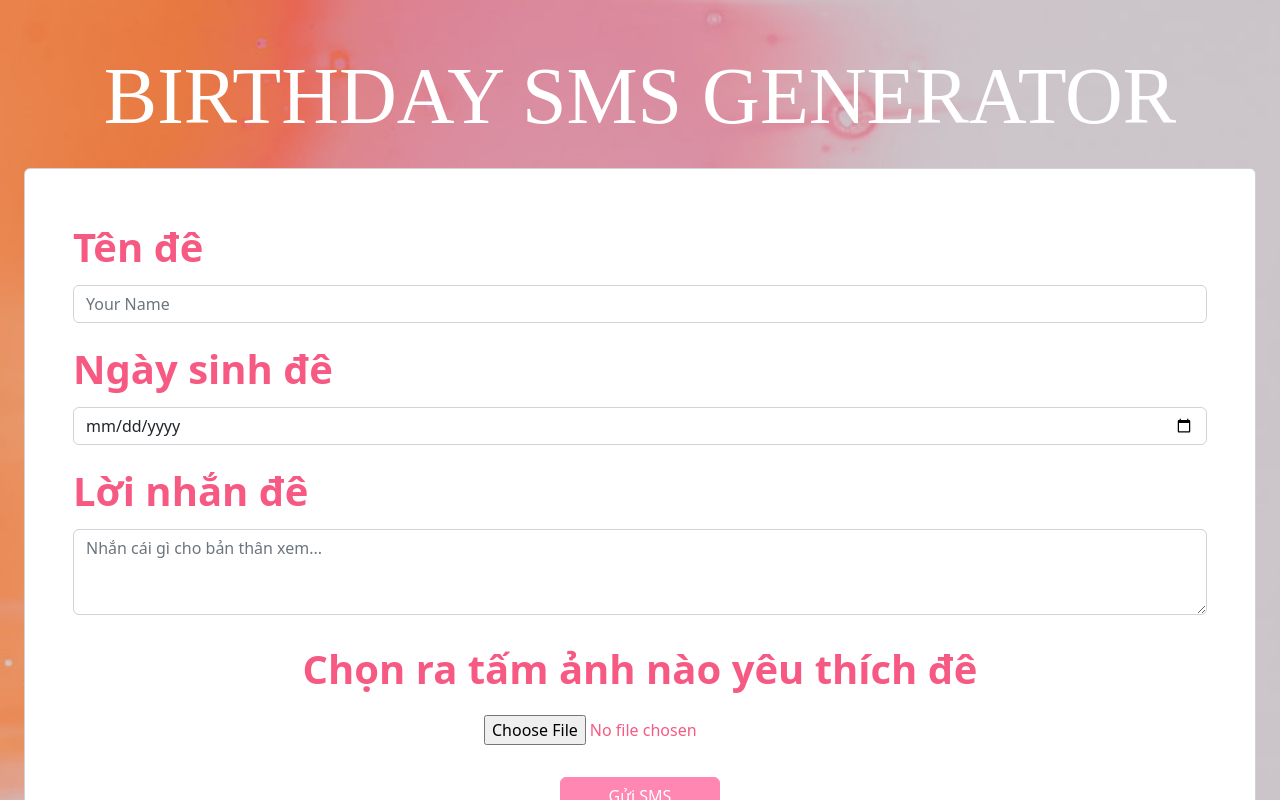
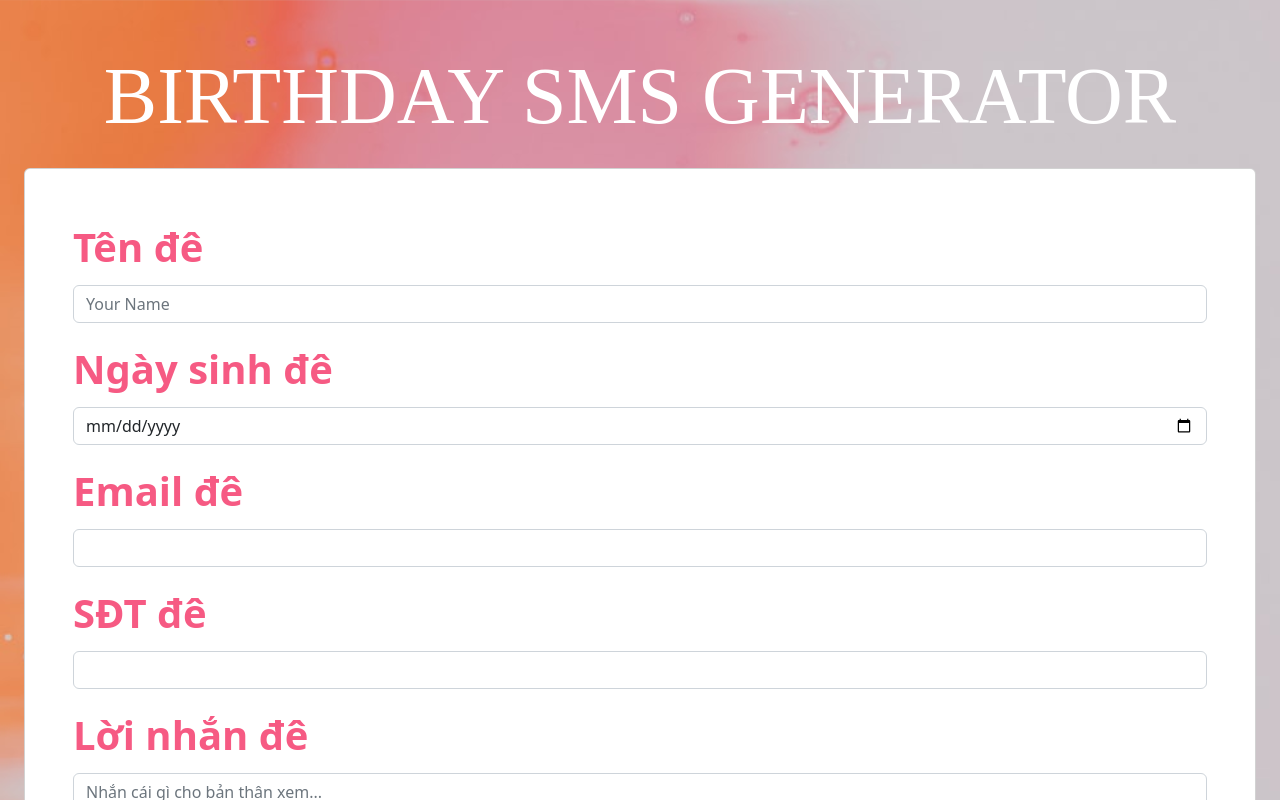
Before and after one commit to khoale38/typescript-practice, a React (Create React App) app: page / in a window 1280 px wide. Shown: the top 800 px of the page. Built offline with nearby package versions, Linux system fonts and the light colour scheme; a web font is replaced by a local one.

Commit message:
done upload profile

```diff
--- a/package.json
+++ b/package.json
@@ -13,11 +13,14 @@
     "@types/react-dom": "^18.0.6",
     "axios": "^0.27.2",
     "bootstrap": "^5.2.0",
+    "cors": "^2.8.5",
     "moment": "^2.29.4",
     "react": "^18.2.0",
     "react-bootstrap": "^2.5.0",
     "react-dom": "^18.2.0",
+    "react-router-dom": "^6.3.0",
     "react-scripts": "5.0.1",
+    "sass": "^1.54.4",
     "typescript": "^4.7.4",
     "web-vitals": "^2.1.4"
   },
--- a/src/components/Card.tsx
+++ b/src/components/Card.tsx
@@ -3,11 +3,14 @@ import "../styles/Home.scss";
 import { useState, useEffect } from "react";
 import Profile from "../models/Profile";
 import moment from "moment";
+import ProfileService from "../service/ProfileService";
 const Card: React.FC = () => {
   const [images, setImages] = useState([] as any);
   const [imageURLS, setImageURLs] = useState([]);
   const [form, setForm] = useState<Profile>({
     name: "",
+    mail: "",
+    phone: "",
     date: "", //moment(Date.now()).format('YYYY-MM-DD');
     message: "",
     image: "",
@@ -20,6 +23,9 @@ const Card: React.FC = () => {
       newImageUrls.push(URL.createObjectURL(image))
     );
     setImageURLs(newImageUrls);
+    toDataUrl(newImageUrls, function(myBase64:any) {
+      setForm({...form,image:myBase64})// myBase64 is the base64 string
+  });
   }, [images]);
 
   function onImageChange(e: any) {
@@ -29,13 +35,26 @@ const Card: React.FC = () => {
   const changeHandler = (event: React.ChangeEvent<HTMLElement>) => {
     setForm({
       ...form,
-      [(event.target as HTMLInputElement).name]: [(event.target as HTMLInputElement).value],
+      [(event.target as HTMLInputElement).name]:
+        (event.target as HTMLInputElement).value,
+
     });
   };
 
-  const showState = () => {
-    console.log(form);
-  };
+  function toDataUrl(url:any, callback:Function) {
+    var xhr = new XMLHttpRequest();
+    xhr.onload = function() {
+        var reader = new FileReader();
+        reader.onloadend = function() {
+            callback(reader.result);
+        }
+        reader.readAsDataURL(xhr.response);
+    };
+    xhr.open('GET', url);
+    xhr.responseType = 'blob';
+    xhr.send();
+}
+
 
   return (
     <div className=" card bg-white px-5 py-5 mb-4 mx-4 pinktext">
@@ -68,6 +87,34 @@ const Card: React.FC = () => {
           }}
         />
       </div>
+      <div className="mb-3">
+        <label className="form-label fs-1 fw-bold" htmlFor="mail">
+          Email đê
+        </label>
+        <input
+          type="mail"
+          className="form-control"
+          id="mail"
+          name="mail"
+          onChange={(e) => {
+            changeHandler(e);
+          }}
+        />
+      </div>
+      <div className="mb-3">
+        <label className="form-label fs-1 fw-bold" htmlFor="phone">
+          SĐT đê
+        </label>
+        <input
+          type="phone"
+          className="form-control"
+          id="phone"
+          name="phone"
+          onChange={(e) => {
+            changeHandler(e);
+          }}
+        />
+      </div>
       <div className="mb-4">
         <label className="form-label fs-1 fw-bold" htmlFor="message">
           Lời nhắn đê
@@ -90,12 +137,12 @@ const Card: React.FC = () => {
         <div className=" d-flex justify-content-center">
           <input
             id="image"
-            name='image'
+            name="image"
             type="file"
             accept="image/*"
             onChange={(e) => {
+
               onImageChange(e);
-              changeHandler(e);
             }}
           />
         </div>
@@ -117,8 +164,8 @@ const Card: React.FC = () => {
           className="btn  btn-primary custombutton"
           type="submit"
           onClick={(e) => {
-            e.preventDefault();
-            showState();
+
+            ProfileService.create(form);
           }}
         >
           Gửi SMS
--- a/src/http-common.ts
+++ b/src/http-common.ts
@@ -3,6 +3,6 @@ import axios from "axios";
 export default axios.create({
   baseURL: "http://localhost:3001/",
   headers: {
-    "Content-Type": "multipart/form-data",
+    'Content-Type':  "multipart/form-data"
   }
 });
--- a/src/service/ProfileService.ts
+++ b/src/service/ProfileService.ts
@@ -2,15 +2,23 @@ import http from "../http-common";
 import Profile from "../models/Profile";
 
 class ProfileService {
-  create(data: Profile) {
-    return http
-      .post<Profile>("/image", data)
+  create = async (data: Profile) => {
+
+    return await http
+      .post<Profile>("/image", {
+        name: data.name,
+        date:data.date,
+        phone: data.phone,
+        message: data.message,
+        mail: data.mail,
+        image:data.image
+      })
       .then(function (response) {
         console.log(response);
       })
       .catch(function (error) {
         console.log(error);
       });
-  }
+  };
 }
 export default new ProfileService();
```
Also changed, not shown: src/models/Profile.ts (+6 -4 lines), 1 other file (tests, documents, lock files or other folders).
